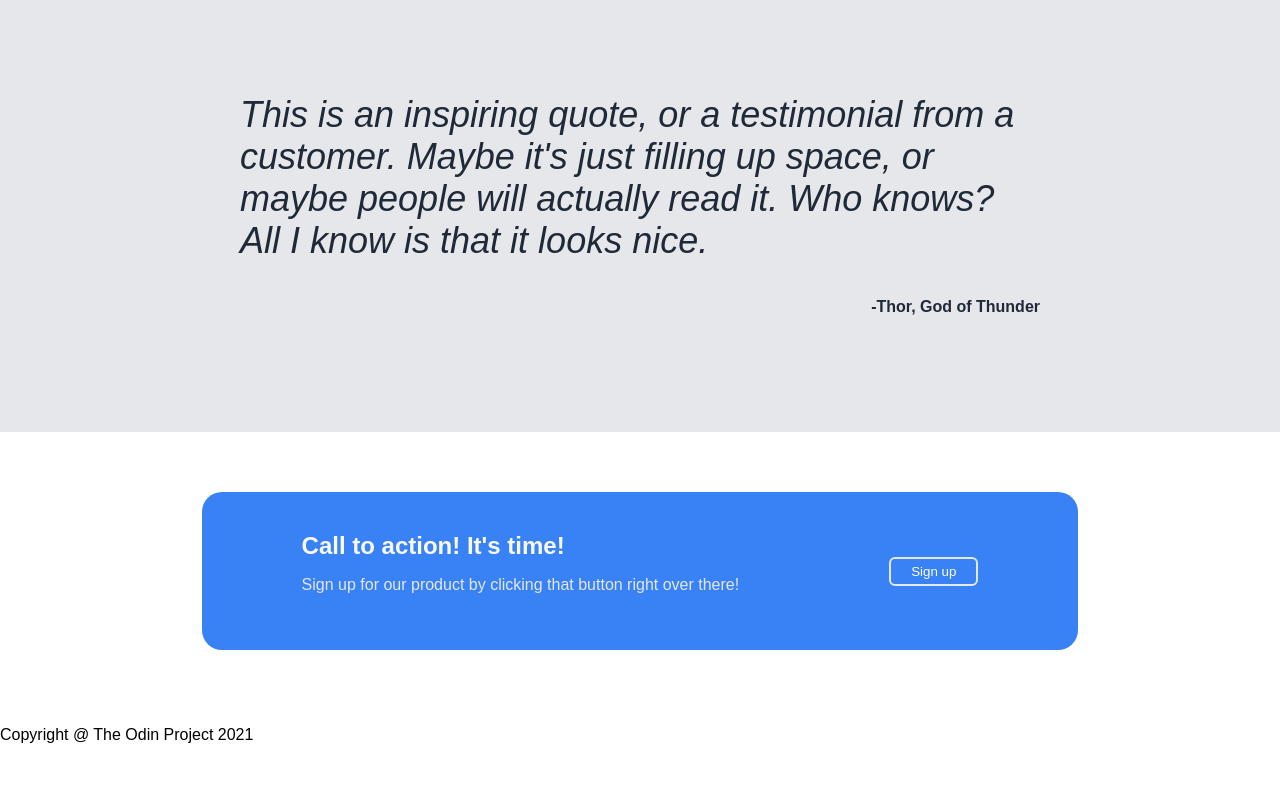
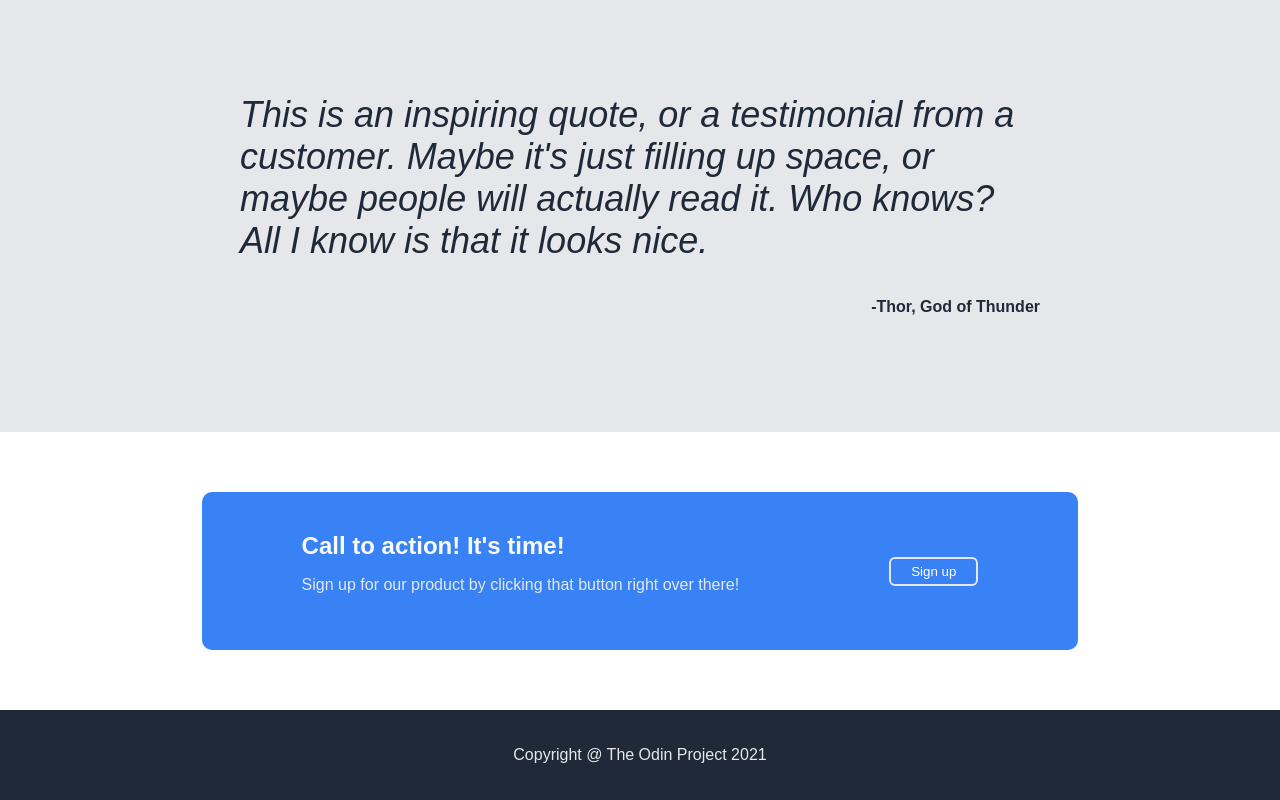
Before and after one commit to ttoews6/odin-landing_page, a plain HTML site: page index.html in a window 1280 px wide. Shown: the part 780-1580 px from the top of the page. Before the commit the page ends 1540 px from the top, so only its background shows below. Drawn offline with Linux system fonts and the light colour scheme.

Commit message:
Update index.html and style.css with footer styles

```diff
--- a/style.css
+++ b/style.css
@@ -138,7 +138,7 @@ h3 {
     background-color: #3882F6;
     color: #E5E7EB;
     max-width: 1000px;
-    border-radius: 20px;
+    border-radius: 10px;
 }
 
 .btn2 {
@@ -149,3 +149,13 @@ h3 {
         background-color: #3882F6;
         color: white;
 }
+
+/* footer */
+.footer {
+    display: flex;
+    justify-content: center;
+    align-items: center;
+    background-color: #1F2937;
+    color: #E5E7EB;
+    padding: 20px;
+}
```
